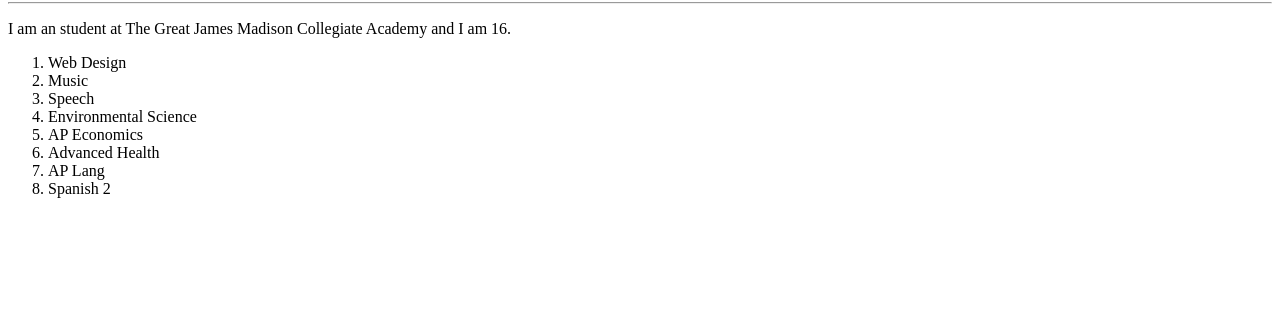
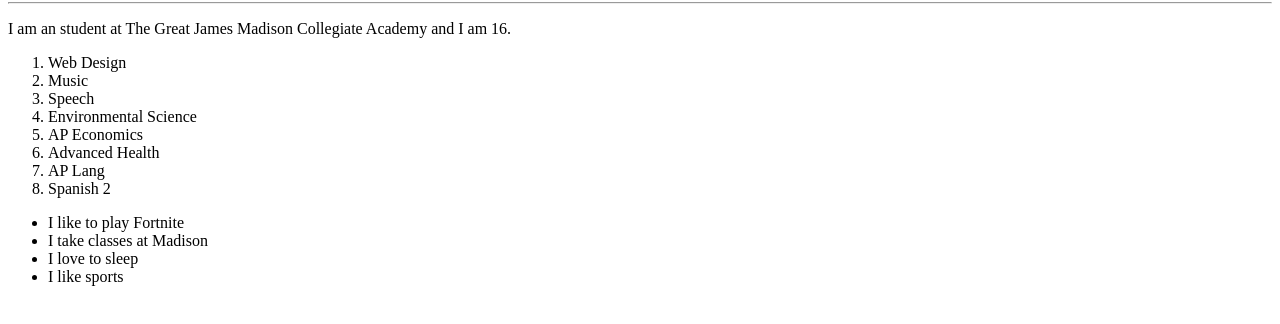
Before and after one commit to DemondreR/demondrer, a plain HTML site: page week03/assignment01.html in a window 1280 px wide. Shown: the part 78-402 px from the top of the page. Drawn offline with Linux system fonts and the light colour scheme.

Commit message:
Update assignment01.html

```diff
--- a/week03/assignment01.html
+++ b/week03/assignment01.html
@@ -20,5 +20,12 @@
   <li>Spanish 2</li>
 </ol>
 
+ <ul>
+  <li>I like to play Fortnite</li>
+  <li>I take classes at Madison</li>
+  <li>I love to sleep</li>
+  <li>I like sports</li>
+</ul>
+
 </body>
 </html>
```
